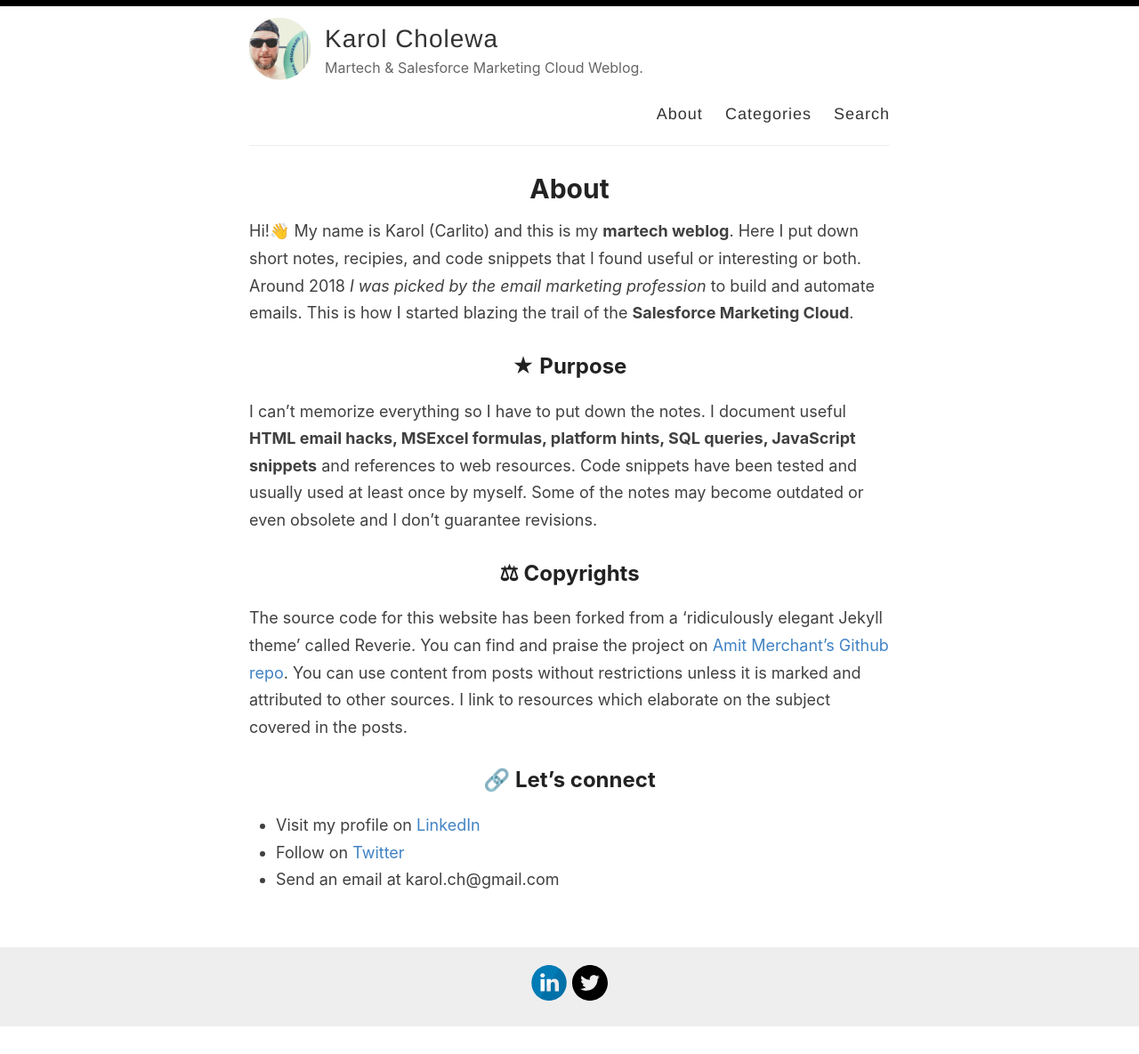
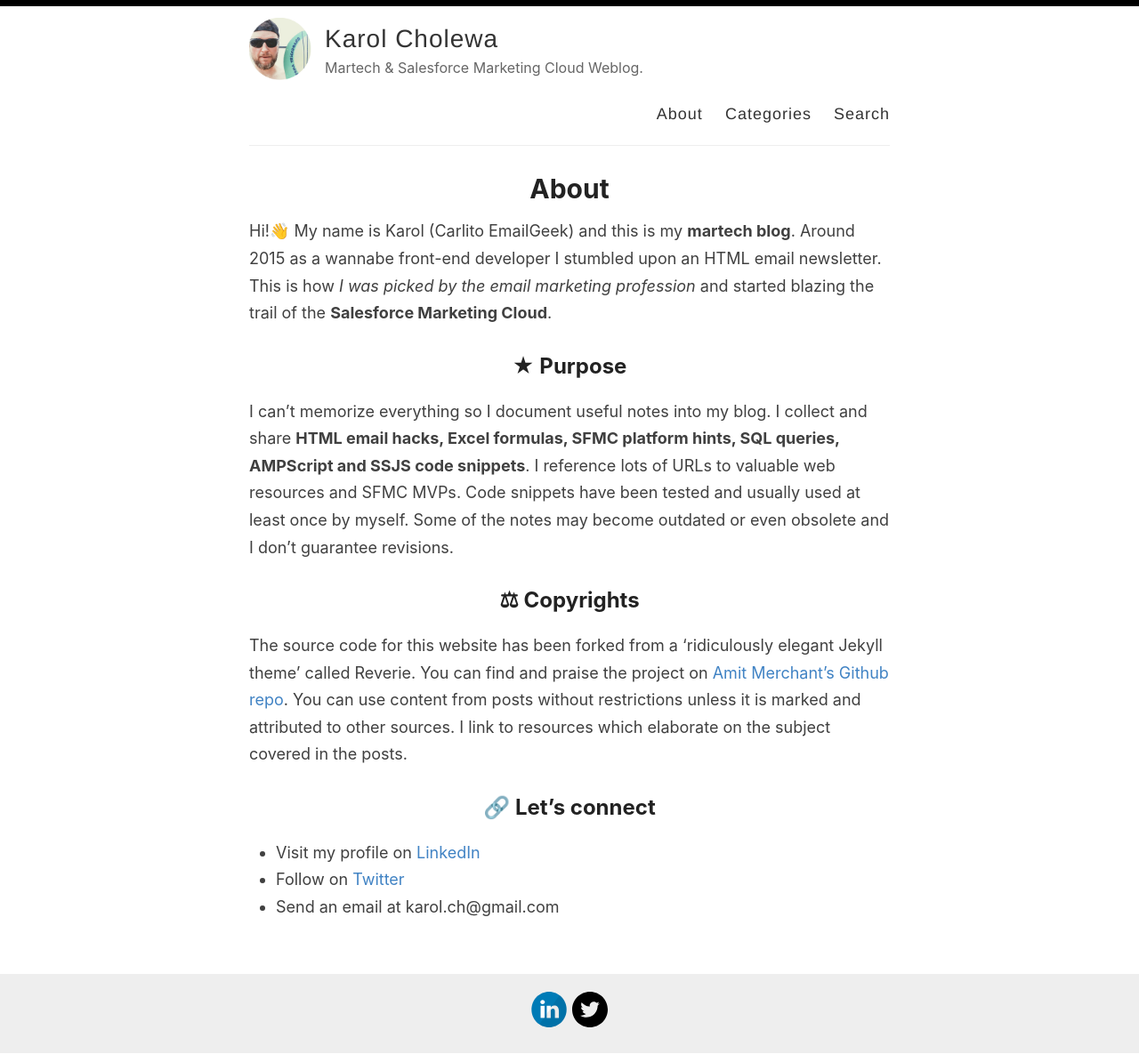
Before and after one commit to karolcholewa/blog, a Jekyll site: the page built from _pages/about.md, in a window 1280 px wide. Shown: the whole page at 89% size. Built offline with Jekyll 4.4.1, drawn with Linux system fonts in a browser that asks for light colours; before the commit the page ends 1154 px from its top, so only the background shows below that.

Commit message:
revised the About page

```diff
--- a/_pages/about.md
+++ b/_pages/about.md
@@ -4,12 +4,12 @@ title: About
 permalink: /about/
 ---
 
-Hi!👋 My name is Karol (Carlito) and this is my **martech weblog**. Here I put down short notes, recipies, and code snippets that I found useful or interesting or both. Around 2018 *I was picked by the email marketing profession* to build and automate emails. This is how I started blazing the trail of the **Salesforce Marketing Cloud**.
+Hi!👋 My name is Karol (Carlito EmailGeek) and this is my **martech blog**. Around 2015 as a wannabe front-end developer I stumbled upon an HTML email newsletter. This is how *I was picked by the email marketing profession* and started blazing the trail of the **Salesforce Marketing Cloud**.
 
 
 ## ★ Purpose
 
-I can't memorize everything so I have to put down the notes. I document useful **HTML email hacks, MSExcel formulas, platform hints, SQL queries, JavaScript snippets** and references to web resources. Code snippets have been tested and usually used at least once by myself. Some of the notes may become outdated or even obsolete and I don't guarantee revisions.
+I can't memorize everything so I document useful notes into my blog. I collect and share  **HTML email hacks, Excel formulas, SFMC platform hints, SQL queries, AMPScript and SSJS code snippets**. I reference lots of URLs to valuable web resources and SFMC MVPs. Code snippets have been tested and usually used at least once by myself. Some of the notes may become outdated or even obsolete and I don't guarantee revisions.
 
 <!--
 ## 🔨 Toolset
```
